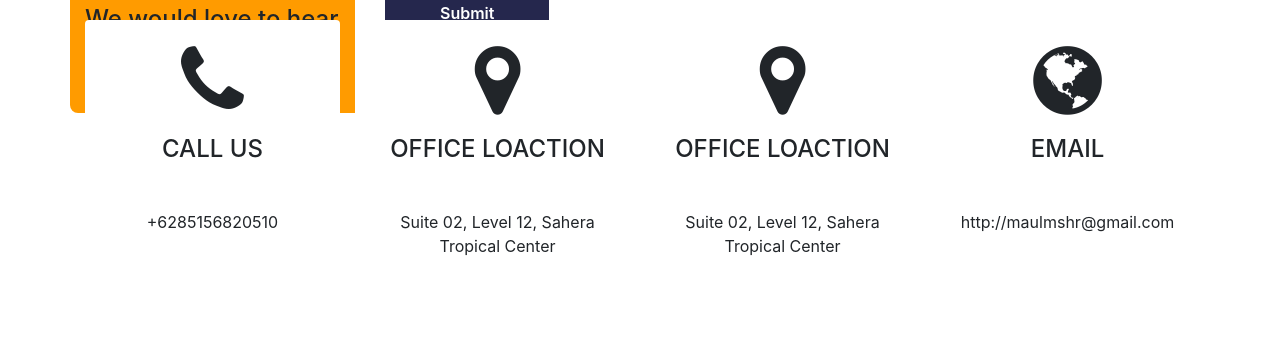
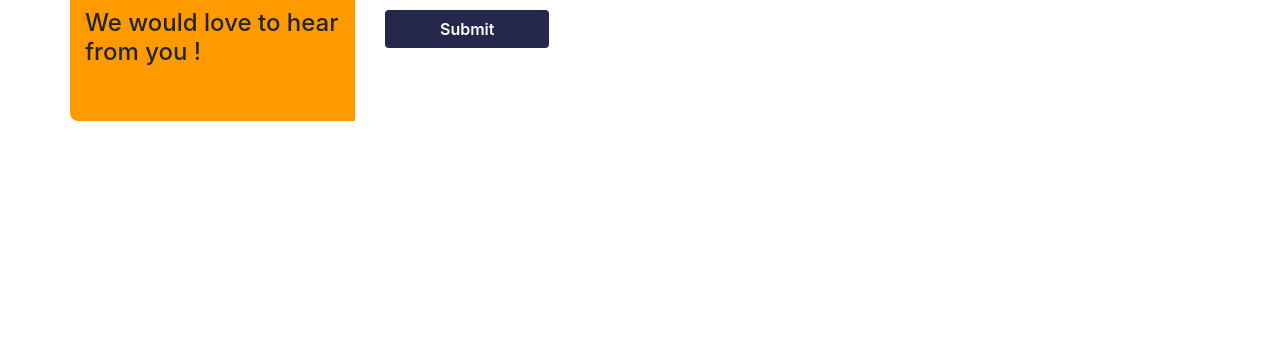
Before and after one commit to mamashnl/maulmshr, a plain HTML site: page contact.html in a window 1280 px wide. Shown: the part 587-929 px from the top of the page. After the commit the page ends 800 px from the top, so only its background shows below. Drawn offline with nearby package versions, Linux system fonts and the light colour scheme.

Commit message:
Update contact.html

```diff
--- a/contact.html
+++ b/contact.html
@@ -33,7 +33,7 @@
               </button>
               <div class="collapse navbar-collapse" id="navbarNavAltMarkup">
                 <div class="navbar-nav">
-                  <a class="nav-link active me-3" aria-current="page" href="#">Home</a>
+                  <a class="nav-link active me-3" aria-current="page" href="index.html">Home</a>
                   <a class="nav-link me-3" href="#">PORTOFOLIO</a>
                   <a class="nav-link me-3" href="#">BLOG</a>
                   <a class="nav-link me-3" href="contact.html">CONTACT</a>
@@ -92,82 +92,5 @@
         </div>
     </div>
 
-
-
-
-
-
-
-
-
-
-
-    <link href="//maxcdn.bootstrapcdn.com/bootstrap/4.0.0/css/bootstrap.min.css" rel="stylesheet" id="bootstrap-css">
-<script src="//maxcdn.bootstrapcdn.com/bootstrap/4.0.0/js/bootstrap.min.js"></script>
-<script src="//code.jquery.com/jquery-1.11.1.min.js"></script>
-<!------ Include the above in your HEAD tag ---------->
-
-<!DOCTYPE html>
-<html lang="en">
-  <head>
-    <!-- Required meta tags -->
-    <meta charset="utf-8">
-    <meta name="viewport" content="width=device-width, initial-scale=1, shrink-to-fit=no">
-
-    <!-- Bootstrap CSS -->
-    <link rel="stylesheet" href="https://maxcdn.bootstrapcdn.com/bootstrap/4.0.0-beta/css/bootstrap.min.css" integrity="sha384-/Y6pD6FV/Vv2HJnA6t+vslU6fwYXjCFtcEpHbNJ0lyAFsXTsjBbfaDjzALeQsN6M" crossorigin="anonymous">
-    <link href="https://maxcdn.bootstrapcdn.com/font-awesome/4.6.3/css/font-awesome.min.css" rel="stylesheet" integrity="sha384-T8Gy5hrqNKT+hzMclPo118YTQO6cYprQmhrYwIiQ/3axmI1hQomh7Ud2hPOy8SP1" crossorigin="anonymous">
-
   </head>
-  <body>
-    <section id="contact">
-       <div class="container">
-           <h3 class="text-center text-uppercase">contact us</h3>
-           <p class="text-center w-75 m-auto">Lorem ipsum dolor sit amet, consectetur adipiscing elit. Mauris interdum purus at sem ornare sodales. Morbi leo nulla, pharetra vel felis nec, ullamcorper condimentum quam.</p>
-           <div class="row">
-             <div class="col-sm-12 col-md-6 col-lg-3 my-5">
-               <div class="card border-0">
-                  <div class="card-body text-center">
-                    <i class="fa fa-phone fa-5x mb-3" aria-hidden="true"></i>
-                    <h4 class="text-uppercase mb-5">call us</h4>
-                    <p href="https://wa.me/6285156820510">+6285156820510</p>
-                  </div>
-                </div>
-             </div>
-             <div class="col-sm-12 col-md-6 col-lg-3 my-5">
-               <div class="card border-0">
-                  <div class="card-body text-center">
-                    <i class="fa fa-map-marker fa-5x mb-3" aria-hidden="true"></i>
-                    <h4 class="text-uppercase mb-5">office loaction</h4>
-                   <address>Suite 02, Level 12, Sahera Tropical Center </address>
-                  </div>
-                </div>
-             </div>
-             <div class="col-sm-12 col-md-6 col-lg-3 my-5">
-               <div class="card border-0">
-                  <div class="card-body text-center">
-                    <i class="fa fa-map-marker fa-5x mb-3" aria-hidden="true"></i>
-                    <h4 class="text-uppercase mb-5">office loaction</h4>
-                    <address>Suite 02, Level 12, Sahera Tropical Center </address>
-                  </div>
-                </div>
-             </div>
-             <div class="col-sm-12 col-md-6 col-lg-3 my-5">
-               <div class="card border-0">
-                  <div class="card-body text-center">
-                    <i class="fa fa-globe fa-5x mb-3" aria-hidden="true"></i>
-                    <h4 class="text-uppercase mb-5">email</h4>
-                    <p>http://maulmshr@gmail.com</p>
-                  </div>
-                </div>
-             </div>
-           </div>
-       </div>
-    </section>
-    <!-- Optional JavaScript -->
-    <!-- jQuery first, then Popper.js, then Bootstrap JS -->
-    <script src="https://code.jquery.com/jquery-3.2.1.slim.min.js" integrity="sha384-KJ3o2DKtIkvYIK3UENzmM7KCkRr/rE9/Qpg6aAZGJwFDMVNA/GpGFF93hXpG5KkN" crossorigin="anonymous"></script>
-    <script src="https://cdnjs.cloudflare.com/ajax/libs/popper.js/1.11.0/umd/popper.min.js" integrity="sha384-b/U6ypiBEHpOf/4+1nzFpr53nxSS+GLCkfwBdFNTxtclqqenISfwAzpKaMNFNmj4" crossorigin="anonymous"></script>
-    <script src="https://maxcdn.bootstrapcdn.com/bootstrap/4.0.0-beta/js/bootstrap.min.js" integrity="sha384-h0AbiXch4ZDo7tp9hKZ4TsHbi047NrKGLO3SEJAg45jXxnGIfYzk4Si90RDIqNm1" crossorigin="anonymous"></script>
-  </body>
 </html>
```
